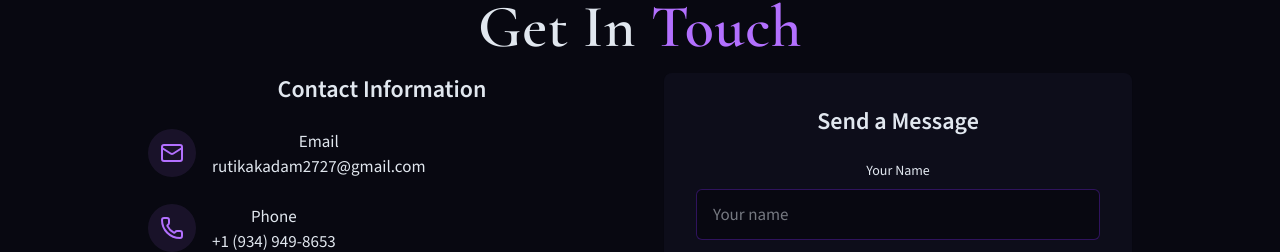
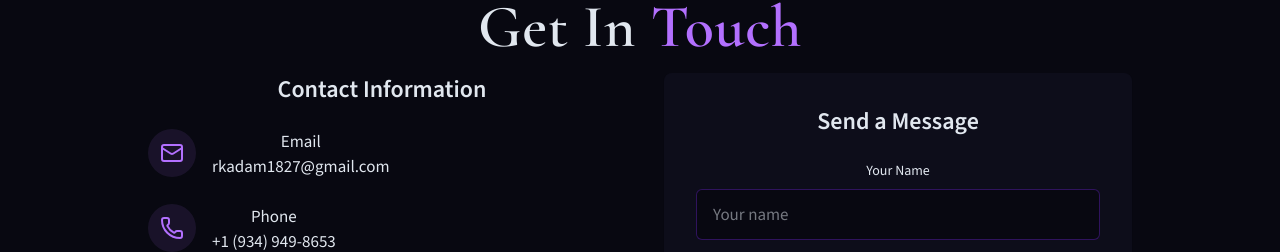
Before and after one commit to RutikaKadam10/Portfolio-Rutika-Kadam, a React (Vite) app: page / in a window 1280 px wide. Shown: the part 4310-4562 px from the top of the page. Built offline with nearby package versions, Linux system fonts and the light colour scheme; no server answers.

Commit message:
updating email

```diff
--- a/src/components/ContactSection.jsx
+++ b/src/components/ContactSection.jsx
@@ -102,10 +102,10 @@ export const ContactSection = () => {
                 <div>
                   <h4 className="font-medium"> Email</h4>
                   <a
-                    href="mailto:rutikakadam2727@gmail.com"
+                    href="mailto:rkadam1827@gmail.com"
                     className="text-muted-foreground hover:text-primary transition-colors"
                   >
-                    rutikakadam2727@gmail.com
+                    rkadam1827@gmail.com
                   </a>
                 </div>
               </div>
--- a/src/components/HeroSection.jsx
+++ b/src/components/HeroSection.jsx
@@ -62,7 +62,7 @@ export const HeroSection = () => {
                 <Github className="h-6 w-6" />
               </a>
               <a
-                href="mailto:rutikakadam2727@gmail.com"
+                href="mailto:rkadam1827@gmail.com"
                 aria-label="Send email"
                 className="text-foreground/75 transition-colors duration-300 hover:text-primary"
               >
```
